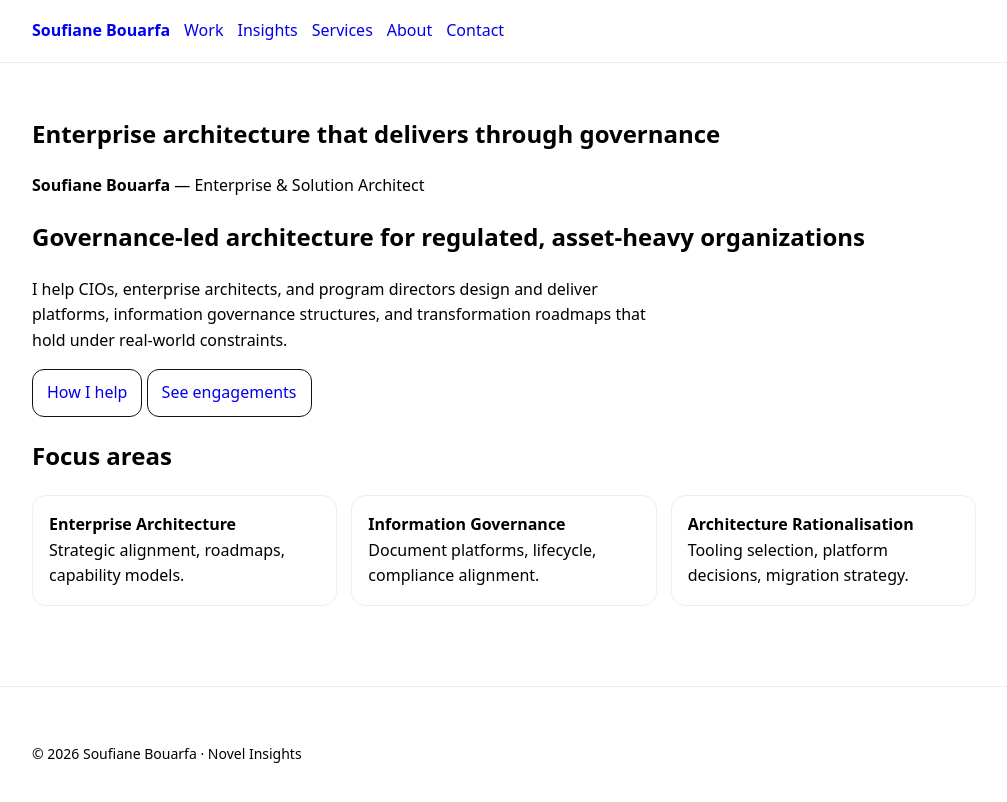
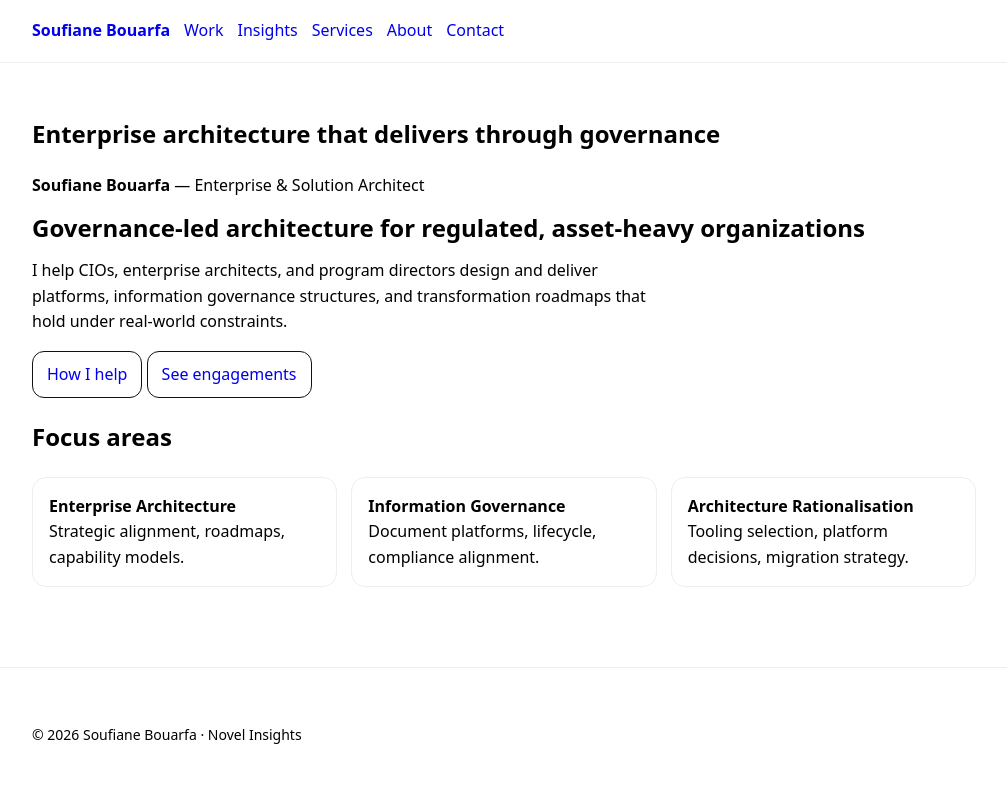
Before and after one commit to sbouarfa/soufianebouarfa.github.io, a Jekyll site: the page built from index.md, in a window 1280 px wide. Shown: the top 802 px of the page, without its empty margins (136-1143 px from the left). Built offline with Jekyll 4.4.1, drawn with Linux system fonts in a browser that asks for light colours.

Commit message:
Update main.css

```diff
--- a/assets/css/main.css
+++ b/assets/css/main.css
@@ -14,13 +14,12 @@
   padding: 32px 18px;
 }
 
-.site-header, .site-footer {
+.site-header {
   border-bottom: 1px solid #eee;
 }
 
 .site-footer {
   border-top: 1px solid #eee;
-  border-bottom: none;
   padding: 24px 0;
   margin-top: 48px;
   font-size: 14px;
@@ -38,7 +37,7 @@
 
 .nav a { text-decoration: none; }
 
-.hero h1 { line-height: 1.15; margin: 0 0 10px 0; }
+.hero h1, .hero h2 { line-height: 1.15; margin: 0 0 10px 0; }
 .hero p { max-width: 70ch; }
 
 .grid {
@@ -61,3 +60,8 @@
   padding: 10px 14px;
   text-decoration: none;
 }
+
+/* small UX polish */
+.nav a:hover { text-decoration: underline; }
+.btn:hover { background: #111; color: #fff; }
+.btn:focus, .nav a:focus { outline: 2px solid #111; outline-offset: 2px; }
```
